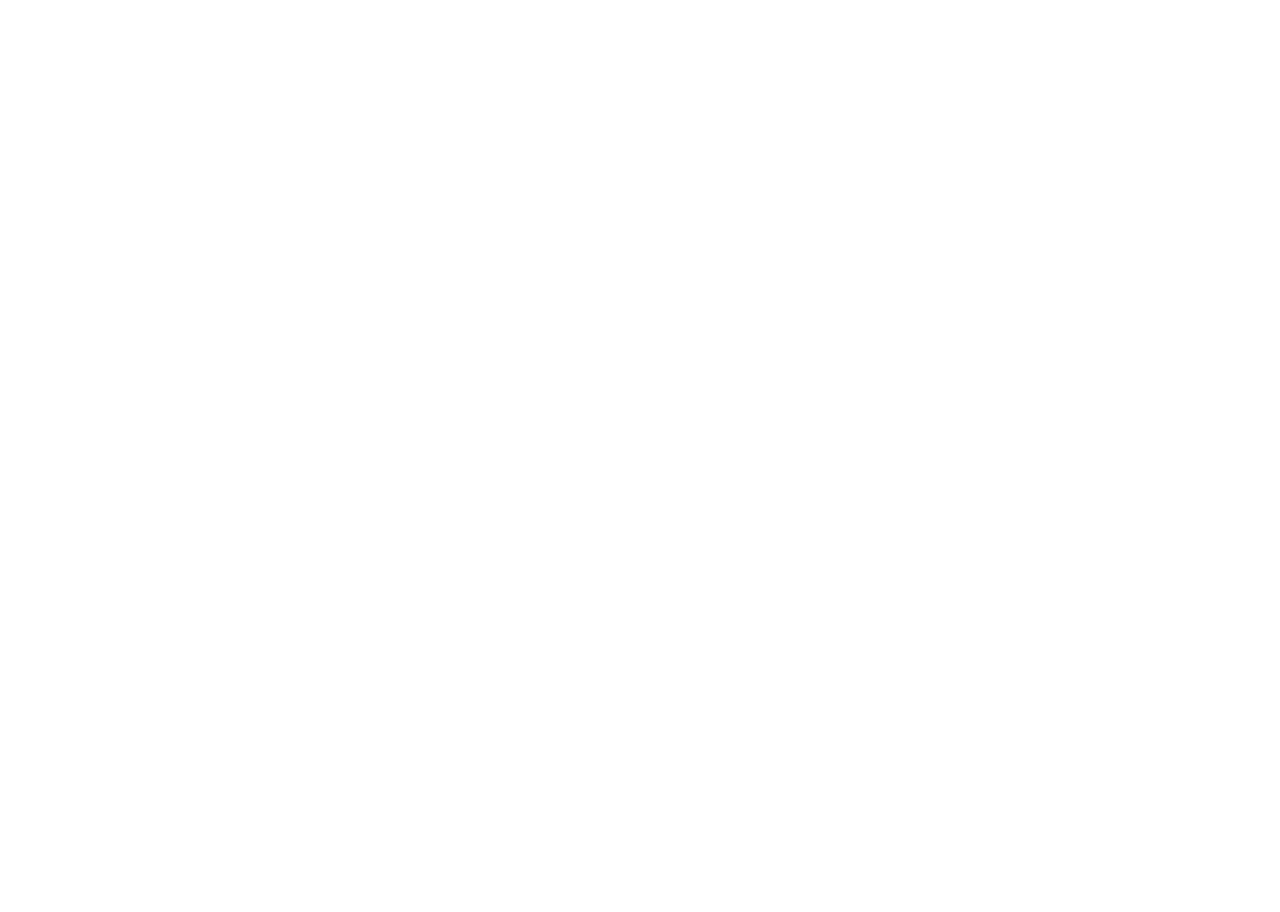
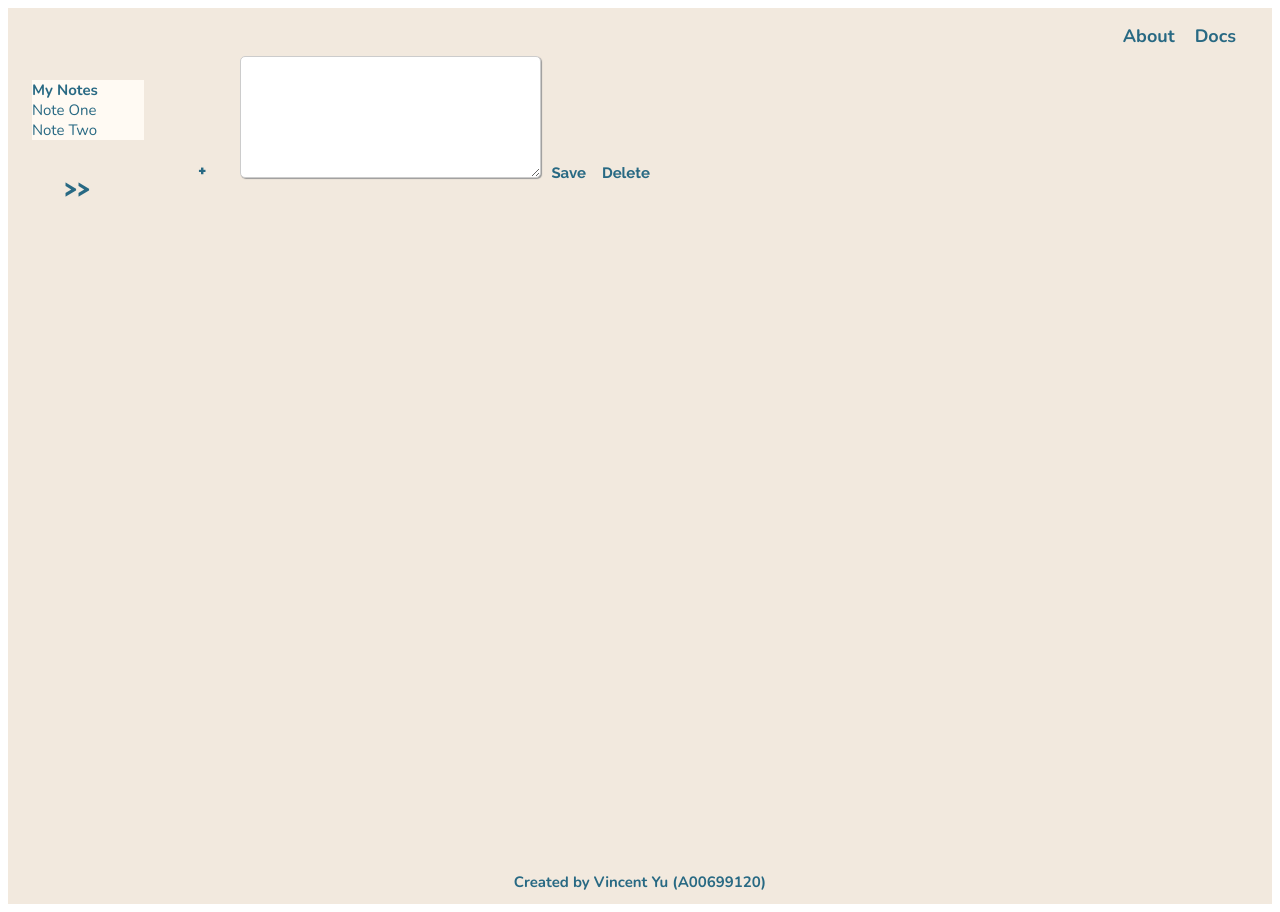
Before and after one commit to yuvincen/assignment_1, a plain HTML site: page note.html in a window 1280 px wide. Before the commit the page ends 800 px from the top, so only its background shows below. Drawn offline with nearby package versions, Linux system fonts and the light colour scheme.

Commit message:
Adding html codes & css codes for notes.html

```diff
--- a/note.html
+++ b/note.html
@@ -10,6 +10,24 @@
     <title>Document</title>
 </head>
 <body>
-
+    <div class="container">
+        <div class="header">
+            <div class="navigation"><a><span>About</span></a></div>
+            <div class="navigation"><a><span>Docs</span></a></div>
+        </div>
+        <div class="sidebar">
+            <div class="side-nav"><strong>My Notes</strong></div>
+            <div class="side-nav">Note One</div>
+            <div class="side-nav">Note Two</div>
+            <button class="sidebar-button" type="button">>></button>
+        </div>
+        <div class="content">
+            <button class="add-text" type="button">+</button>
+            <textarea id="note" name="note" rows="5" cols="33"></textarea>
+            <button class="save-button" type="button">Save</button>
+            <button class="delete-button" type="button">Delete</button>
+        </div>
+        <div class="footer">Created by Vincent Yu (A00699120)</div>
+    </div>
 </body>
 </html>
--- a/styles.css
+++ b/styles.css
@@ -1,11 +1,13 @@
 .container {
     display: grid;
-    grid-template-rows: 3rem 46rem 3rem;
-    grid-template-columns: 10rem 1fr;
+    grid-template-rows: 3rem 50rem 3rem;
+    grid-template-columns: 10rem 2fr;
     grid-template-areas:
     'header header header'
     'sidebar content content'
     'footer footer footer';
+    width: auto;
+    height: auto;
 }
 
 .header {
@@ -13,13 +15,13 @@
     background-color: #f2e9de;
     display: flex;
     justify-content: flex-end;
-    padding: 1rem
+    padding: 1rem;
 }
 
 .header a{
     color: #286983;
     font-size: 18px;
-    margin-right: 10px;
+    margin-right: 20px;
     font-family: 'Nunito', sans-serif;
     font-weight: bolder;
 }
@@ -44,7 +46,7 @@
     background-color: #f2e9de;
     display: flex;
     flex-wrap: wrap;
-    flex-direction; column;
+    flex-direction: column;
     padding: 1.5rem;
 }
 
@@ -52,14 +54,20 @@
     background-color: #f2e9de;
     border: none;
     color: #286983;
-    padding: 5px -30px;
+    padding: 2rem;
     text-align: left;
     text-decoration: none;
     display: inline-block;
     font-family: 'Raleway', sans-serif;
     font-size: 25px;
     font-weight: bolder;
+}
 
+.side-nav {
+    background-color: #fffaf3;
+    color: #286983;
+    font-family: 'Nunito', sans-serif;
+    font-size: 15px;
 }
 
 .content {
@@ -71,20 +79,37 @@
     background-color: #f2e9de;
     border: none;
     color: #286983;
+    font-family: 'Raleway', sans-serif;
+    font-size: 20px;
+    font-weight: bold;
     padding: 15px 30px;
     text-align: left;
     text-decoration: none;
     display: inline-block;
+}
+
+textarea {
+    padding: 10px;
+    line-height: 1.5;
+    border-radius: 5px;
+    border: 1px solid #ccc;
+    box-shadow: 1px 1px 1px #999;
+}
+
+.save-button {
+    background-color: #f2e9de;
+    border: none;
+    color: #286983;
     font-family: 'Raleway', sans-serif;
-    font-size: 30px;
+    font-size: 15px;
     font-weight: bold;
 }
 
-label {
-    display: block;
-    margin-bottom: 10px;
-    font-family: 'Nunito', sans-serif;
+.delete-button {
+    background: #f2e9de;
+    border: none;
+    color: #286983;
+    font-family: 'Raleway', sans-serif;
+    font-size: 15px;
     font-weight: bold;
-    color: #286983;
-    font-size: 15px
 }
```
Also changed, not shown: index.html (+1 -2 lines).
